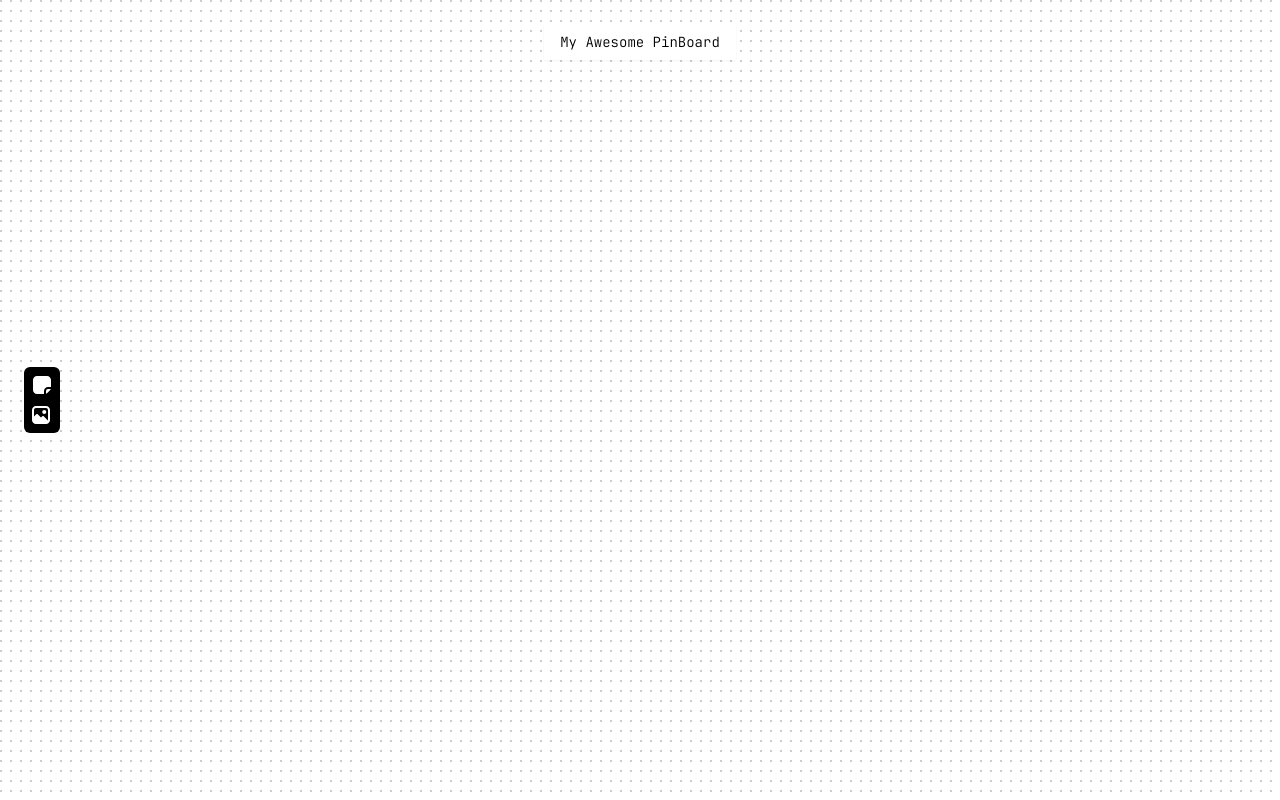
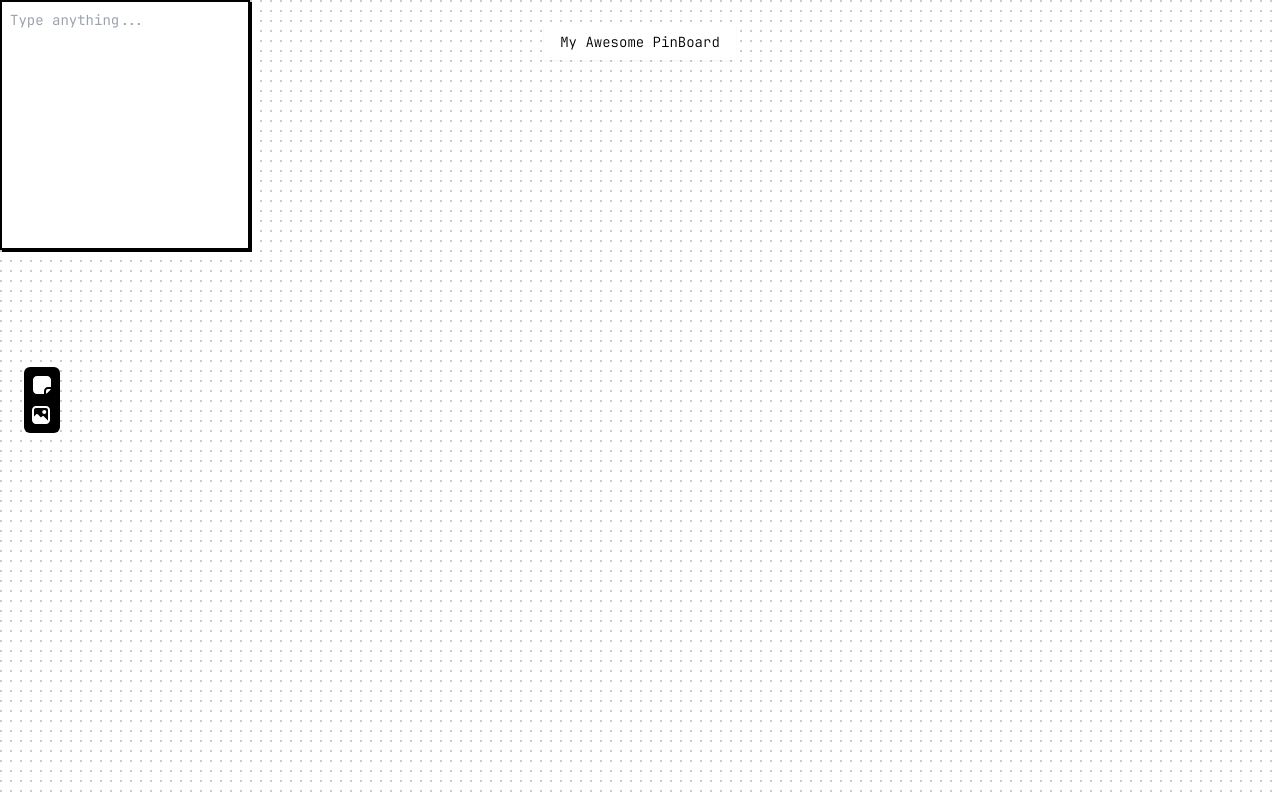
Before and after one commit to jesseborg/pinboard, a Next.js app: page / in a window 1280 px wide. Both pictures are taken after a click on the button 42 px from the left and 385 px from the top of the page. Built offline with nearby package versions, Linux system fonts and the light colour scheme.

Commit message:
feat(pinboard): add ability to add new nodes

```diff
--- a/src/components/app.tsx
+++ b/src/components/app.tsx
@@ -1,7 +1,6 @@
 "use client";
 
-import { useLocalStorage } from "@/hooks/use-local-storage";
-import { Nodes } from "@/stores/use-nodes-store";
+import { useNodes, useNodesActions } from "@/stores/use-nodes-store";
 import { Button } from "./button";
 import { ImageIcon } from "./icons/image-icon";
 import { NoteIcon } from "./icons/note-icon";
@@ -16,7 +15,8 @@ const nodeTypes = {
 };
 
 export function App() {
-	const [nodes, setNodes] = useLocalStorage<Nodes | null>("nodes");
+	const nodes = useNodes();
+	const { setNodes } = useNodesActions();
 
 	return (
 		<PinBoard nodes={nodes} onNodesChange={setNodes} nodeTypes={nodeTypes}>
@@ -27,13 +27,24 @@ export function App() {
 }
 
 function ToolBar() {
+	const { addNode } = useNodesActions<typeof nodeTypes>();
+
 	return (
 		<div className="absolute z-20 text-white h-full pl-6 flex">
 			<div className="flex self-center gap-1.5 flex-col bg-black p-1.5 rounded-md">
-				<Button>
+				<Button onClick={() => addNode("mdx", { data: { label: "" } })}>
 					<NoteIcon />
 				</Button>
-				<Button>
+				<Button
+					onClick={() =>
+						addNode("image", {
+							data: {
+								src: "https://images.unsplash.com/photo-1574144611937-0df059b5ef3e?q=80&w=240",
+								alt: "photo of a cat yawning",
+							},
+						})
+					}
+				>
 					<ImageIcon />
 				</Button>
 			</div>
--- a/src/components/button.tsx
+++ b/src/components/button.tsx
@@ -1,7 +1,10 @@
-import { PropsWithChildren } from "react";
+import { HTMLAttributes, PropsWithChildren } from "react";
 
 type ButtonProps = {};
+type ButtonPropsWithChildren = PropsWithChildren<ButtonProps>;
+type ButtonPropsWithAttributes = ButtonPropsWithChildren &
+	HTMLAttributes<HTMLButtonElement>;
 
-export function Button({ children }: PropsWithChildren<ButtonProps>) {
-	return <button>{children}</button>;
+export function Button({ children, ...props }: ButtonPropsWithAttributes) {
+	return <button {...props}>{children}</button>;
 }
--- a/src/components/nodes/mdx-node.tsx
+++ b/src/components/nodes/mdx-node.tsx
@@ -8,17 +8,17 @@ import {
 	useRef,
 	useState,
 } from "react";
-import { CustomNode, NodeProps } from "../pinboard/types";
+import { CustomNodeProps, NodeProps } from "../pinboard/types";
 import { BaseNode } from "./base-node";
 
-export type MDXNode = NodeProps<{
+export type MDXNodeProps = NodeProps & {
 	type: "mdx";
 	data: {
 		label: string;
 	};
-}>;
+};
 
-export function MDXNodee({ node, handleRef }: CustomNode<MDXNode>) {
+export function MDXNodee({ node, handleRef }: CustomNodeProps<MDXNodeProps>) {
 	const textareaRef = useRef<HTMLTextAreaElement>(null);
 
 	const nodes = useNodes();
@@ -56,7 +56,7 @@ export function MDXNodee({ node, handleRef }: CustomNode<MDXNode>) {
 			return;
 		}
 
-		(nodes[node.id] as MDXNode).data.label = textareaRef.current?.value;
+		(nodes[node.id] as MDXNodeProps).data.label = textareaRef.current?.value;
 		setNodes?.(nodes);
 	}
 
@@ -88,7 +88,7 @@ export function MDXNodee({ node, handleRef }: CustomNode<MDXNode>) {
 					}
 				)}
 				cols={25}
-				defaultValue={node.data.label}
+				defaultValue={node.data.label ?? ""}
 				placeholder="Type anything..."
 				onInput={handleInput}
 				onBlur={handleBlur}
--- a/src/components/pinboard/pinboard.tsx
+++ b/src/components/pinboard/pinboard.tsx
@@ -1,13 +1,13 @@
 "use client";
 
 import useDrag from "@/hooks/use-drag";
-import { Node, Nodes, useNodesActions } from "@/stores/use-nodes-store";
+import { Node, Nodes } from "@/stores/use-nodes-store";
 import {
 	usePinBoardActions,
 	usePinBoardName,
 	usePinBoardXY,
 } from "@/stores/use-pinboard-store";
-import { PropsWithChildren, useEffect, useRef } from "react";
+import { PropsWithChildren, useRef } from "react";
 import { NodeHandle, NodeTypes } from "./types";
 
 type PinBoardProps = {
@@ -22,7 +22,6 @@ export function PinBoard({
 	onNodesChange,
 	children,
 }: PropsWithChildren<PinBoardProps>) {
-	const { setState } = useNodesActions();
 	const { setXY } = usePinBoardActions();
 
 	const xy = usePinBoardXY();
@@ -39,14 +38,6 @@ export function PinBoard({
 			},
 		}
 	);
-
-	useEffect(() => {
-		setState({
-			nodes,
-			onNodesChange,
-		});
-		// eslint-disable-next-line react-hooks/exhaustive-deps
-	}, []);
 
 	return (
 		<div {...bind} className="w-full h-full relative overflow-hidden">
--- a/src/components/pinboard/types.ts
+++ b/src/components/pinboard/types.ts
@@ -5,18 +5,15 @@ export type Point = {
 	y: number;
 };
 
-export type NodeProps<T = {}> = {
+export type NodeProps = {
 	id: number;
 	position: Point;
 	type: string;
-} & T;
+};
 
-export type NodeTypes<T extends NodeProps = any> = Record<
-	string,
-	ComponentType<CustomNode<T>>
->;
+export type NodeTypes = Record<string, ComponentType<CustomNodeProps<any>>>;
 
-export type CustomNode<T extends NodeProps> = {
+export type CustomNodeProps<T extends NodeProps> = {
 	node: T;
 	handleRef: Ref<NodeHandle>;
 };
--- a/src/stores/use-nodes-store.ts
+++ b/src/stores/use-nodes-store.ts
@@ -1,38 +1,64 @@
-import { NodeProps } from "@/components/pinboard/types";
+import { NodeProps, NodeTypes } from "@/components/pinboard/types";
+import { ComponentProps } from "react";
 import { create } from "zustand";
+import { persist } from "zustand/middleware";
 
 export type Node<T extends NodeProps = NodeProps> = T;
 export type Nodes = Array<Node>;
 
 export type NodesState = {
 	nodes: Nodes | null;
-	onNodesChange?: (nodes: Nodes | null) => void;
+};
+
+type NodeActions<T extends NodeTypes = {}> = {
+	setNodes: (nodes: Nodes | null) => void;
+	addNode: <K extends keyof T>(
+		type: K,
+		node?: Partial<ComponentProps<T[K]>["node"]>
+	) => void;
 };
 
 type NodesStore = NodesState & {
-	actions: {
-		setState: (state: Partial<NodesState>) => void;
-		setNodes: (nodes: Nodes) => void;
-	};
+	actions: NodeActions;
 };
 
 const initialState: NodesState = {
 	nodes: null,
-	onNodesChange: () => {},
 };
 
-const useNodesStore = create<NodesStore>((set) => ({
-	...initialState,
-	actions: {
-		setState: (state) => set((prev) => ({ ...prev, ...state })),
-		setNodes: (nodes) =>
-			set((state) => {
-				state.onNodesChange?.(nodes);
-				return { ...state, nodes };
-			}),
-	},
-}));
+const useNodesStore = create(
+	persist<NodesStore>(
+		(set) => ({
+			...initialState,
+			actions: {
+				setNodes: (nodes) => set({ nodes }),
+				addNode: (type, data) =>
+					set((state) => {
+						const nodes = state.nodes ?? [];
+						const node = {
+							id: nodes.length,
+							position: { x: 0, y: 0 },
+							type,
+							...data,
+						};
+
+						nodes.push(node);
+
+						return { nodes };
+					}),
+			},
+		}),
+		{
+			name: "nodes",
+			partialize: (state) =>
+				Object.fromEntries(
+					Object.entries(state).filter(([key]) => !["actions"].includes(key))
+				) as NodesStore,
+		}
+	)
+);
 
 export const useNodes = () => useNodesStore((state) => state.nodes);
 
-export const useNodesActions = () => useNodesStore((state) => state.actions);
+export const useNodesActions = <T extends NodeTypes = {}>() =>
+	useNodesStore((state) => state.actions as NodeActions<T>);
--- a/src/stores/use-pinboard-store.ts
+++ b/src/stores/use-pinboard-store.ts
@@ -19,7 +19,7 @@ const initialState: PinBoardState = {
 	name: "My Awesome PinBoard",
 };
 
-const usePinBoardStore = create(
+export const usePinBoardStore = create(
 	persist<PinBoardStore>(
 		(set) => ({
 			...initialState,
```
Also changed, not shown: src/components/nodes/image-node.tsx (+4 -4 lines).
